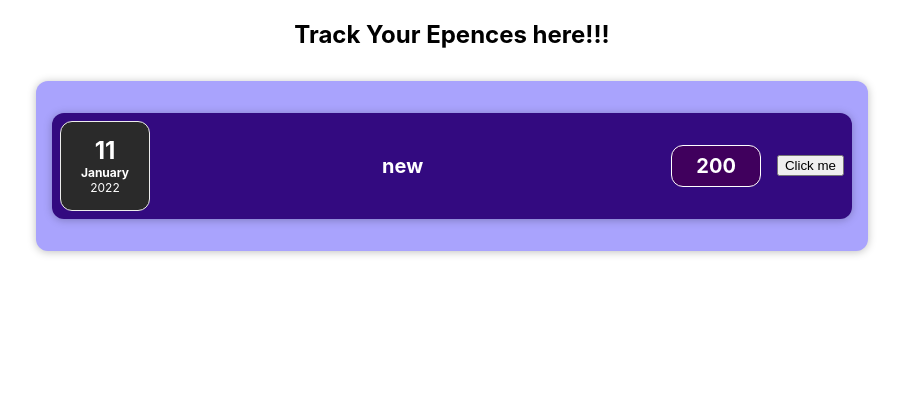
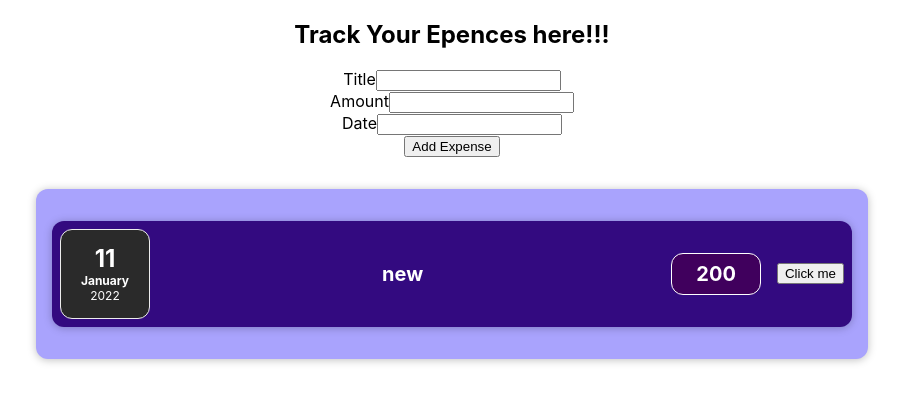
Before and after one commit to prabhashrai02/expence_tracker, a React (Create React App) app: page / in a window 1280 px wide. Shown: the top 402 px of the page, without its empty margins (188-1091 px from the left). Built offline with nearby package versions, Linux system fonts and the light colour scheme.

Commit message:
Added input fields

```diff
--- /dev/null
+++ b/src/Components/AddExpense/AddExpense.js
@@ -0,0 +1,12 @@
+import ExpenseForm from '../ExpenseForm/ExpenseForm';
+import './AddExpense.css';
+
+const AddExpense= () =>{
+    return(
+        <div className="add_expense">
+            <ExpenseForm />
+        </div>
+    )
+}
+
+export default AddExpense;
--- /dev/null
+++ b/src/Components/ExpenseForm/ExpenseForm.js
@@ -0,0 +1,28 @@
+
+// we can also use this type of function call
+const ExpenseForm = () => {
+    return <form>
+        <div className='add_expense_controls'>
+            <div className='add_expense_control'>
+                <label>Title</label>
+                <input type="text" />
+            </div>
+            <div className='add_expense_control'>
+                <label>Amount</label>
+                <input type="text" min={0.01} step={0.01} />
+            </div>
+            <div className='add_expense_control'>
+                <label>Date</label>
+                <input type="text" min={"2019-01-01"} max={"2022-12-31"} />
+            </div>
+            <div className='add_expense_actions'>
+                <button type='submit'>
+                    Add Expense
+                </button>
+            </div>
+        </div>
+    </form>
+}
+
+
+export default ExpenseForm;
--- a/src/Components/homePage/homePage.js
+++ b/src/Components/homePage/homePage.js
@@ -1,5 +1,6 @@
 import Navbar from "../Navbar/Navbar";
 import ExpenseItem from "../ExpenseItem/ExpenseItem";
+import AddExpense from "../AddExpense/AddExpense";
 import Card from "../Card/Card";
 import './HomePage.css';
 
@@ -15,6 +16,7 @@ function Homepage() {
     return (
         <div>
             <Navbar />
+            <AddExpense />
             <Card className="expenses">
                 <ExpenseItem
                     date = {expense[0].date}
```
Also changed, not shown: src/Components/AddExpense/AddExpense.css (added), src/Components/ExpenseForm/ExpenseForm.css (added).
